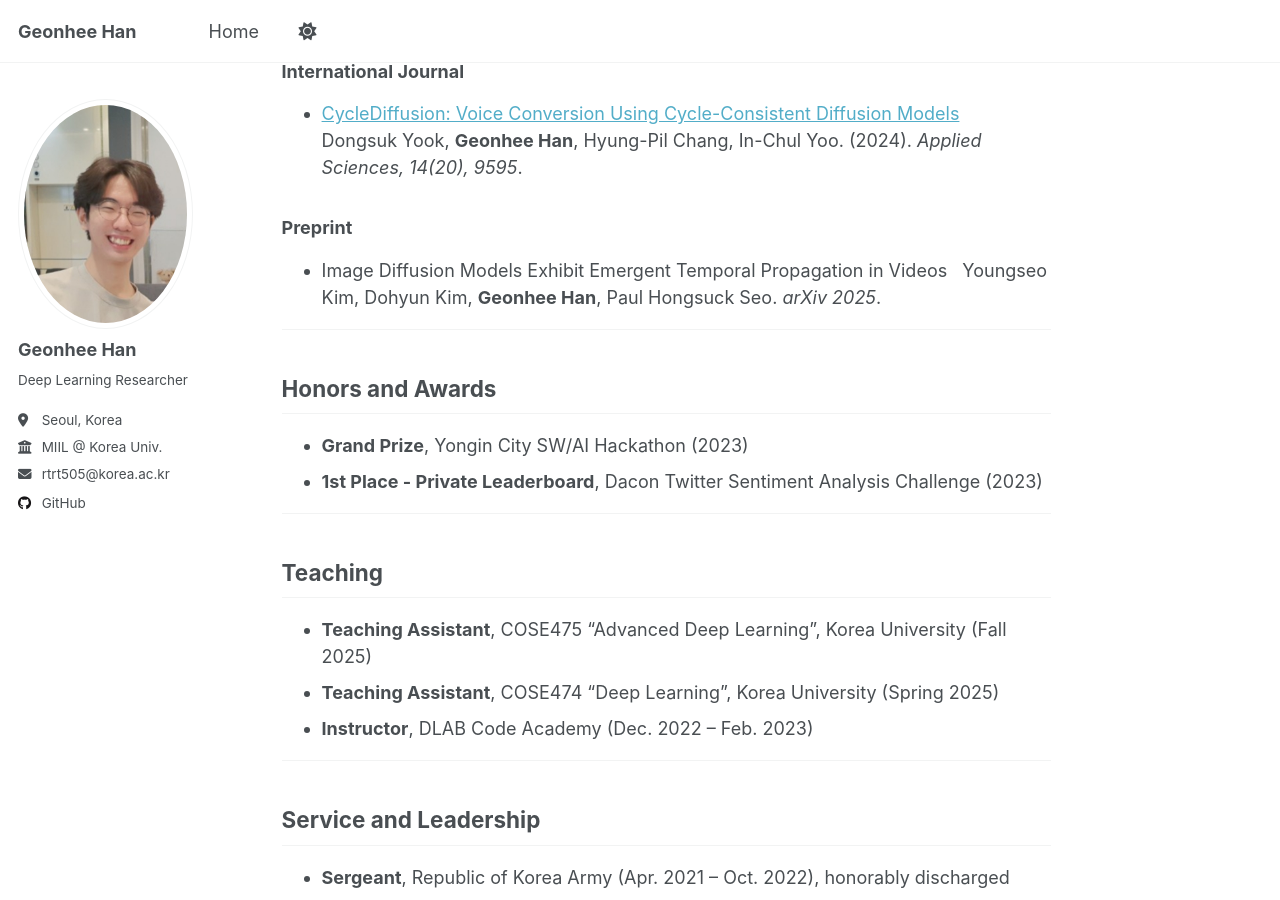
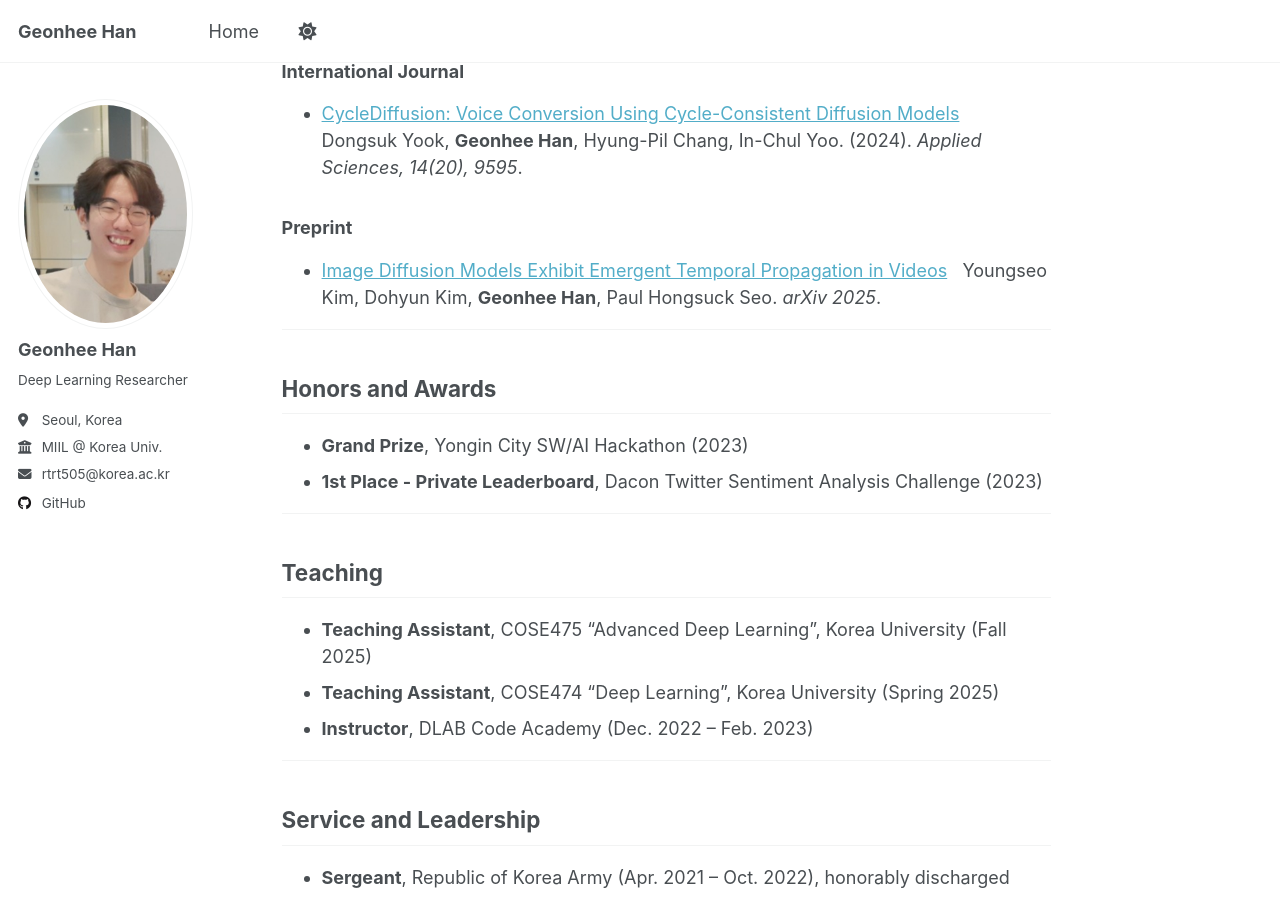
Before and after one commit to chaksseu/chaksseu.github.io, a Jekyll site: the page built from _pages/home.md, in a window 1280 px wide and 900 px high, scrolled down 1120 px. Built offline with Jekyll 4.4.1, drawn with Linux system fonts in a browser that asks for light colours; some of the changed lines change nothing that is shown.

Commit message:
update publications 1126

```diff
--- a/_pages/home.md
+++ b/_pages/home.md
@@ -47,7 +47,7 @@ My research interests are in multimodal generative models, particularly diffusio
 
 ### Preprint
 
-* Image Diffusion Models Exhibit Emergent Temporal Propagation in Videos
+* <a href="https://xwsa568.github.io/DRIFT/" target="_blank" rel="noopener noreferrer">Image Diffusion Models Exhibit Emergent Temporal Propagation in Videos</a>
   Youngseo Kim, Dohyun Kim, <b>Geonhee Han</b>, Paul Hongsuck Seo. <i>arXiv 2025</i>.
 
 <hr>
```
